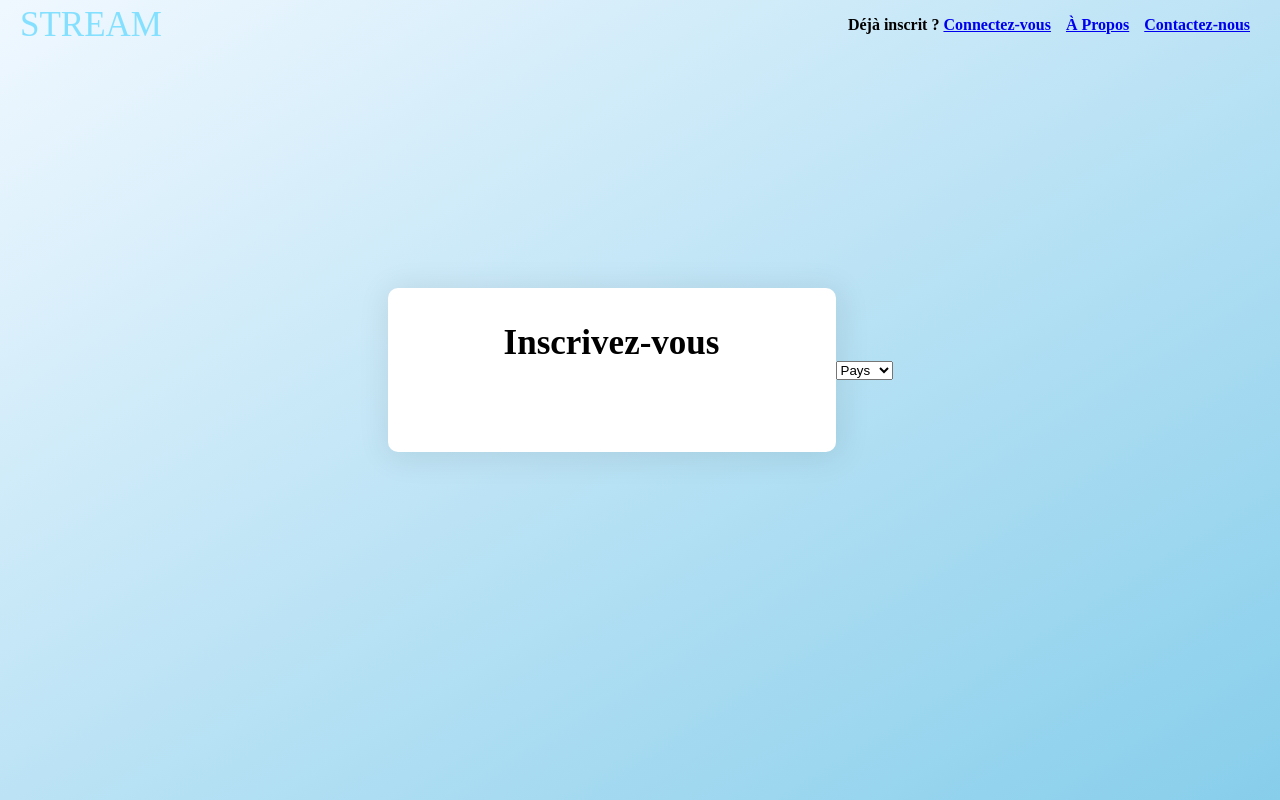
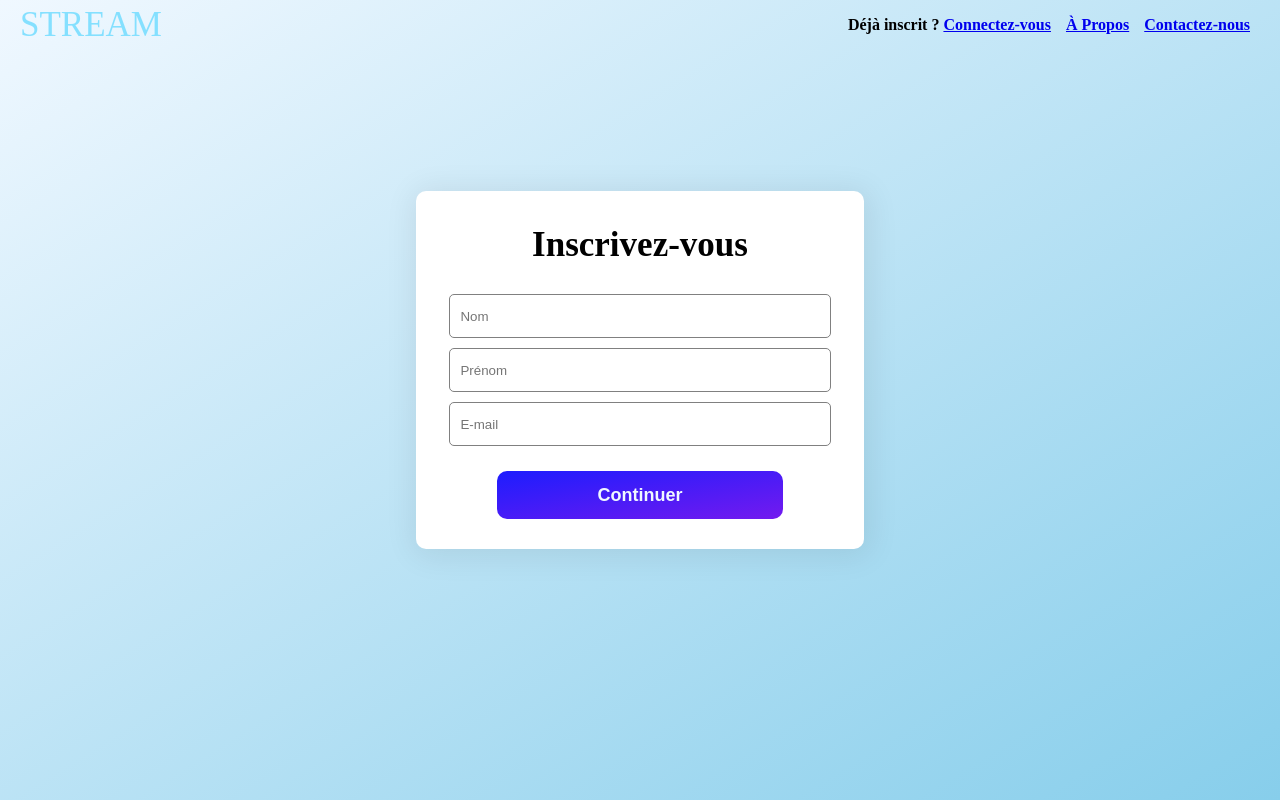
Before and after one commit to TomyStark777/Stream, a PHP site: page /newAccount/newAccount.php in a window 1280 px wide. Run offline with PHP 8.4, Linux system fonts and the light colour scheme; some web fonts are replaced.

```diff
--- a/connexion/style.css
+++ b/connexion/style.css
@@ -11,10 +11,7 @@
 body{
     background: linear-gradient(to left top,skyblue,aliceblue);
     background-repeat: no-repeat;
-<<<<<<< HEAD
     background-attachment: fixed;
-=======
->>>>>>> b1d702b5e6e4b3e946c13cddbc15d6a5efdfe36d
     background-size: contain;
     padding: 0;
     margin: 0;
--- a/newAccount/inscription.php
+++ b/newAccount/inscription.php
@@ -63,13 +63,13 @@
     $nom = $_POST['nom'];
     $prenom = $_POST['prenom'];
     $email = $_POST['email'];
-    $password = password_hash($_POST['password'], PASSWORD_DEFAULT);
+    $password = $_POST['password'];
     $pays = $_POST['pays'];
     $tel = $_POST['tel'];
 
 
+
     $req = $database->query('SELECT email FROM abonnee');
-
     while ($dbEmail = $req->fetch()) {
         if ($dbEmail['email'] === $email) {
             header('Location: newAccount.php?user=true');
--- a/newAccount/newAccount.php
+++ b/newAccount/newAccount.php
@@ -25,22 +25,81 @@
 
         <div class="formulaire">
             <h2>Inscrivez-vous</h2>
+            <p id="champVide">Veuillez remplir tous les champs</p>
             <?php
             if (isset($_GET['user']) && $_GET['user'] == 'true') {
                 echo '<p style="color:red;">Compte déjà existant pour cet E-mail</p>';
             }
             ?>
             <form action="inscription.php" method="post" id="form">
-                <div class="formDiv"></div>
-                <div class="formDiv"></div>
-                <div class="formDiv"></div>
+                <div class="formDiv">
+                    <input type="text" name="nom" id="nom" placeholder="Nom" required>
+                    <input type="text" name="prenom" id="prenom" placeholder="Prénom" required>
+                    <input type="email" name="email" id="email" placeholder="E-mail" required>
+                </div>
+                <div class="formDiv" style="display:none;">
+                    <input type="password" name="password" id="password" placeholder="Mot de Passe" required>
+                    <div style="width: 100%; display: flex; flex-direction: column; align-items: center; justify-content: center;">
+                        <input type="password" name="confirmPassword" id="confirmPassword" placeholder="Confirmez votre mot de Passe" required>
+                        <span id="erreurCode" style="color: red; display: none; font-size: 10px; text-align: left;margin: 0; width: 90%;">Les mots de passe ne correspondent pas</span>
+                    </div>
+                    <input type="number" name="tel" id="tel" placeholder="Numéro de Téléphone" required>
+                    <select name="pays" id="liste-pays" required>
+                        <option disabled selected>Pays de Résidence</option>
+                        <!-- Options générées automatiquement -->
+                    </select>
+
+                    <script>
+                        document.getElementById("confirmPassword").addEventListener("input", comparePassword);
+
+                        function comparePassword() {
+                            document.getElementById("confirmPassword").style.marginBottom = "0";
+                            let submitButton = document.getElementById('create');
+                            let password = document.getElementById("password").value;
+                            let confirmPassword = document.getElementById("confirmPassword").value;
+                            let erreurCode = document.getElementById("erreurCode");
+
+                            if (password !== confirmPassword) {
+                                submitButton.style.backgroundColor = "gray";
+                                submitButton.disabled = true;
+                                erreurCode.style.display = "flex";
+                            } else {
+                                submitButton.style.background = "linear-gradient(to right bottom,rgb(29, 29, 254),rgb(115, 26, 239))";
+                                submitButton.disabled = false;
+                                erreurCode.style.color = "green";
+                                erreurCode.innerText = "Les mots de passes correspondent";
+                            }
+                        }
+
+
+                        // URL de l'API REST Countries
+                        const apiURL = 'https://restcountries.com/v3.1/all';
+
+                        // Récupérer les données de l'API et générer les options
+                        fetch(apiURL)
+                            .then(response => response.json())
+                            .then(data => {
+                                // Trier les pays par nom
+                                data.sort((a, b) => a.name.common.localeCompare(b.name.common));
+
+                                const select = document.getElementById('liste-pays');
+
+                                // Générer les options de la liste déroulante
+                                data.forEach(country => {
+                                    const option = document.createElement('option');
+                                    option.value = country.name.common;
+                                    option.text = country.name.common;
+                                    select.add(option);
+                                });
+                            })
+                            .catch(error => console.error('Erreur:', error));
+                    </script>
+
+                </div>
+                <button id="continuer">Continuer</button>
+                <button type="submit" id="create">Terminer</button>
             </form>
         </div>
-            <select name="pays" id="pays">
-                <option disabled selected>Pays</option>
-                <option value="Togo">Togo</option>
-                <option value="Bénin">Bénin</option>
-            </select>
     </div>
 </body>
 
--- a/newAccount/script.js
+++ b/newAccount/script.js
@@ -1,9 +1,20 @@
-submitButton = document.getElementById('submit');
-form = document.getElementById('form');
-formDiv = document.
+submitButton = document.getElementById('create');
+let continueButton = document.getElementById('continuer');
+let div = document.getElementsByClassName("formDiv")
+let i = 0;
 
-submitButton.addEventListener('click', ()=>{
+continueButton.addEventListener('click', ()=>{
 
-
-
+    if (document.getElementById("nom").value == "" || document.getElementById("prenom").value == "" || document.getElementById("email").value ==""){
+        champVide.style.display = "block";
+    } else {
+        champVide.style.display = "none";
+        div[i].style.display = 'none';
+        i++;
+        div[i].style.display = "flex";
+        if (i==1) {
+            continueButton.style.display = "none";
+            submitButton.style.display = "block";
+        }
+    }
 })
--- a/newAccount/style.css
+++ b/newAccount/style.css
@@ -1,112 +1,3 @@
-@font-face {
-    font-family: 'Finger Printed';
-    src: url(../Fonts/Finger\ Printed.ttf);
-}
-
-@font-face {
-    font-family: 'Bring Race';
-    src: url(../Fonts/Bring\ Race.otf);
-}
-
-body{
-    background: linear-gradient(to left top,skyblue,aliceblue);
-    background-repeat: no-repeat;
-<<<<<<< HEAD
-    background-attachment: fixed;
-=======
->>>>>>> b1d702b5e6e4b3e946c13cddbc15d6a5efdfe36d
-    background-size: contain;
-    padding: 0;
-    margin: 0;
-    height: 100vh;
-}
-
-nav{
-    display: flex;
-    justify-content: space-between;
-    padding: 0 20px;
-    box-sizing: border-box;
-    align-items: center;
-}
-
-nav ul{
-    display: flex;
-    gap: 15px;
-    list-style-type: none;
-    width: 70%;
-    width: fit-content;
-}
-
-nav ul li{
-    display: flex;
-}
-
-
-.titre{
-    font-family: 'Finger Printed';
-    font-size: 35px;
-    color: rgba(101, 217, 255, 0.764);
-}
-
-h2{
-    font-size: 35px;
-
-}
-
-.formulaire{
-    background: white;
-    box-shadow: 2px 3px 30px 5px rgba(0, 0, 0, 0.073);
-    border: 0 auto;
-    width: 35vw;
-    border-radius: 10px;
-    box-sizing: border-box;
-    padding: 5px 20px;
-    padding-bottom: 30px;
-    text-align: center;
-}
-
-.container{
-    display: flex;
-    justify-content: center;
-    align-items: center;
-    height: 80vh;
-}
-
-form{
-    display: flex;
-    flex-direction: column;
-    justify-content: center;
-    align-items: center;
-    gap: 15px;
-}
-
-form button{
-    width: 70%;
-    color: aliceblue;
-    font-weight: 700;
-    font-size: 18px;
-    height: 6vh;
-    border: none;
-    border-radius: 10px;
-    background: linear-gradient(to right bottom,rgb(29, 29, 254),rgb(115, 26, 239));
-}
-
-
-
-input{
-    height: 5vh;
-    width: 90%;
-    outline: none;
-    border: 5px;
-    border: 1px solid grey;
-    border-radius: 5px;
-    padding-left: 10px;
-    background: #fff;
-}
-
-input:focus{
-    background: #fff;
-}
 @font-face {
     font-family: 'Finger Printed';
     src: url(../Fonts/Finger\ Printed.ttf);
@@ -212,3 +103,32 @@ input{
 input:focus{
     background: #fff;
 }
+
+.formDiv{
+    display: flex;
+    flex-direction: column;
+    justify-content: space-between;
+    align-items: center;
+    gap: 10px;
+    width: 100%;
+}
+
+#create,#continuer{
+    margin-top: 10px;
+}
+
+ #create{
+    display: none;
+ }
+
+ #liste-pays{
+    height: 5vh;
+    width: 90%;
+    outline: none;
+ }
+
+ #champVide{
+    color: red;
+    font-size: 12px;
+    display: none;
+ }
```
Also changed, not shown: config/projet.sql (+15 -15 lines), connexion/connexion.php (+0 -15 lines).
